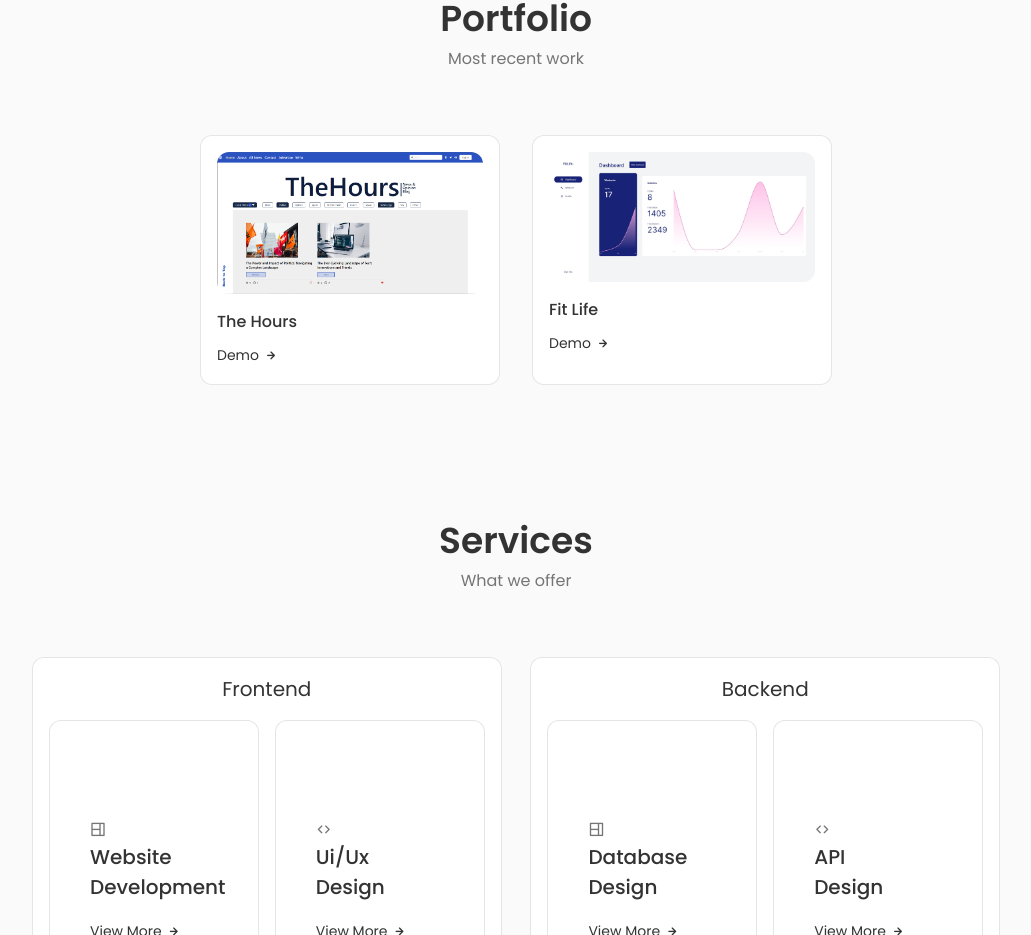
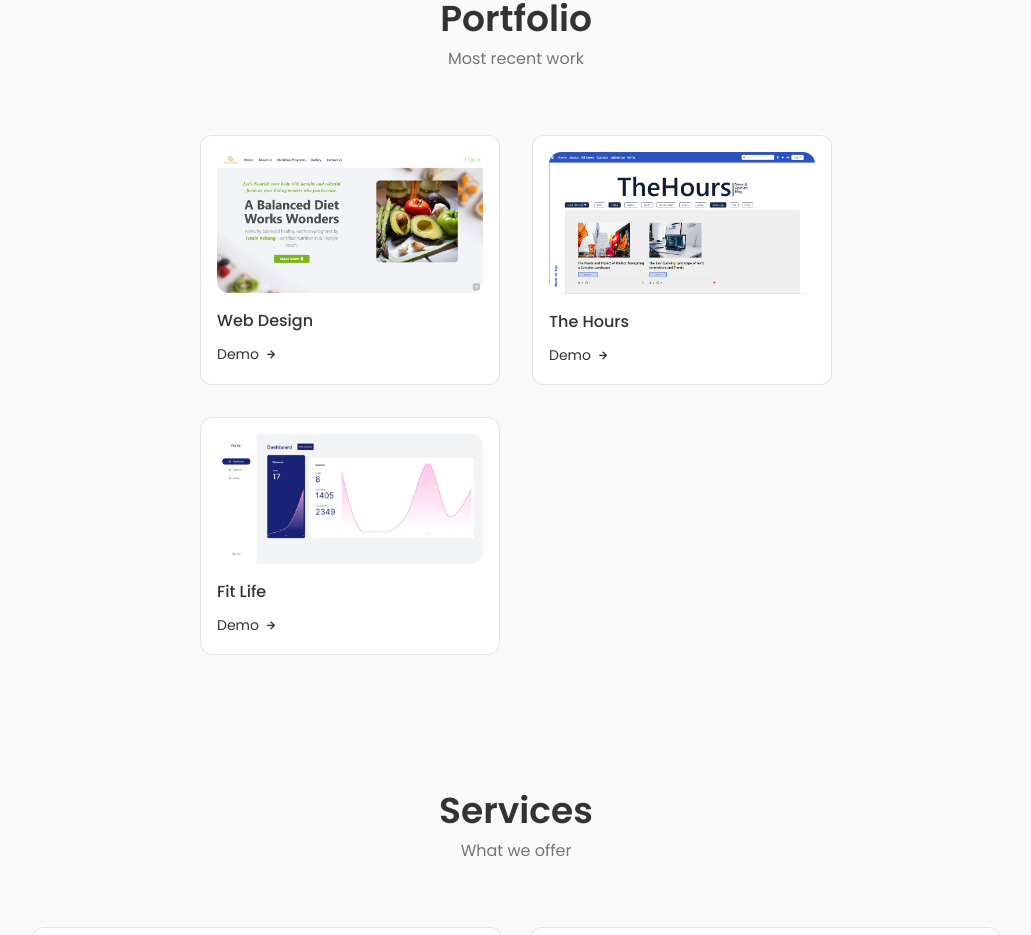
Before and after one commit to gagansingh3785/ModernEraWeb, a React (Create React App) app: page / in a window 1280 px wide. Shown: the part 2033-2968 px from the top of the page, without its empty margins (124-1155 px from the left). Built offline with nearby package versions, Linux system fonts and the light colour scheme.

Commit message:
Add TenzinNutrition to Portfolio

```diff
--- a/src/components/portofolio/Portfolio.jsx
+++ b/src/components/portofolio/Portfolio.jsx
@@ -3,6 +3,7 @@ import "./portfolio.scss"
 
 import FitLifeImg from "../../assets/fitlife.jpeg"
 import TheHoursImg from "../../assets/TheHours.PNG"
+import TenzinNutritionImg from "../../assets/TenzinNutrition.PNG"
 
 const Portfolio = () => {
   return (
@@ -19,19 +20,9 @@ const Portfolio = () => {
             </div> */}
             <div className='projects_container'>
                 <div className='project'>
-                    <img src={TheHoursImg} alt="project" className='project_image'/>
-                    <div className='project_heading'>The Hours</div>
-                    <a target={"_blank"} href={"http://35.200.153.55:8080/"}>
-                        <span className="services_button">
-                            Demo
-                            <i className='uil uil-arrow-right services_button-icon'></i>
-                        </span>
-                    </a>
-                </div>
-                <div className='project'>
-                    <img src={FitLifeImg} alt="project" className='project_image'/>
-                    <div className='project_heading'>Fit Life</div>
-                    <a target={"_blank"} href={"http://35.200.153.55:3000/"}>
+                    <img src={TenzinNutritionImg} alt="project" className='project_image'/>
+                    <div className='project_heading'>Web Design</div>
+                    <a target={"_blank"} href={"http://moderneraweb.com/:8081/"}>
                         <span className="services_button">
                             Demo
                             <i className='uil uil-arrow-right services_button-icon'></i>
@@ -46,14 +37,26 @@ const Portfolio = () => {
                 {/*        <i className='uil uil-arrow-right services_button-icon'></i>*/}
                 {/*    </span>*/}
                 {/*</div>*/}
-                {/*<div className='project'>*/}
-                {/*    <img src={img} alt="project" className='project_image'/>*/}
-                {/*    <div className='project_heading'>Web Design</div>*/}
-                {/*    <span className="services_button">*/}
-                {/*        Demo*/}
-                {/*        <i className='uil uil-arrow-right services_button-icon'></i> */}
-                {/*    </span>*/}
-                {/*</div>*/}
+                <div className='project'>
+                    <img src={TheHoursImg} alt="project" className='project_image'/>
+                    <div className='project_heading'>The Hours</div>
+                    <a target={"_blank"} href={"http://moderneraweb.com/:8080/"}>
+                        <span className="services_button">
+                            Demo
+                            <i className='uil uil-arrow-right services_button-icon'></i>
+                        </span>
+                    </a>
+                </div>
+                <div className='project'>
+                    <img src={FitLifeImg} alt="project" className='project_image'/>
+                    <div className='project_heading'>Fit Life</div>
+                    <a target={"_blank"} href={"http://moderneraweb.com/:3000/"}>
+                        <span className="services_button">
+                            Demo
+                            <i className='uil uil-arrow-right services_button-icon'></i>
+                        </span>
+                    </a>
+                </div>
             </div>
         </div>
 
```
Also changed, not shown: src/assets/TenzinNutrition.PNG (added).
